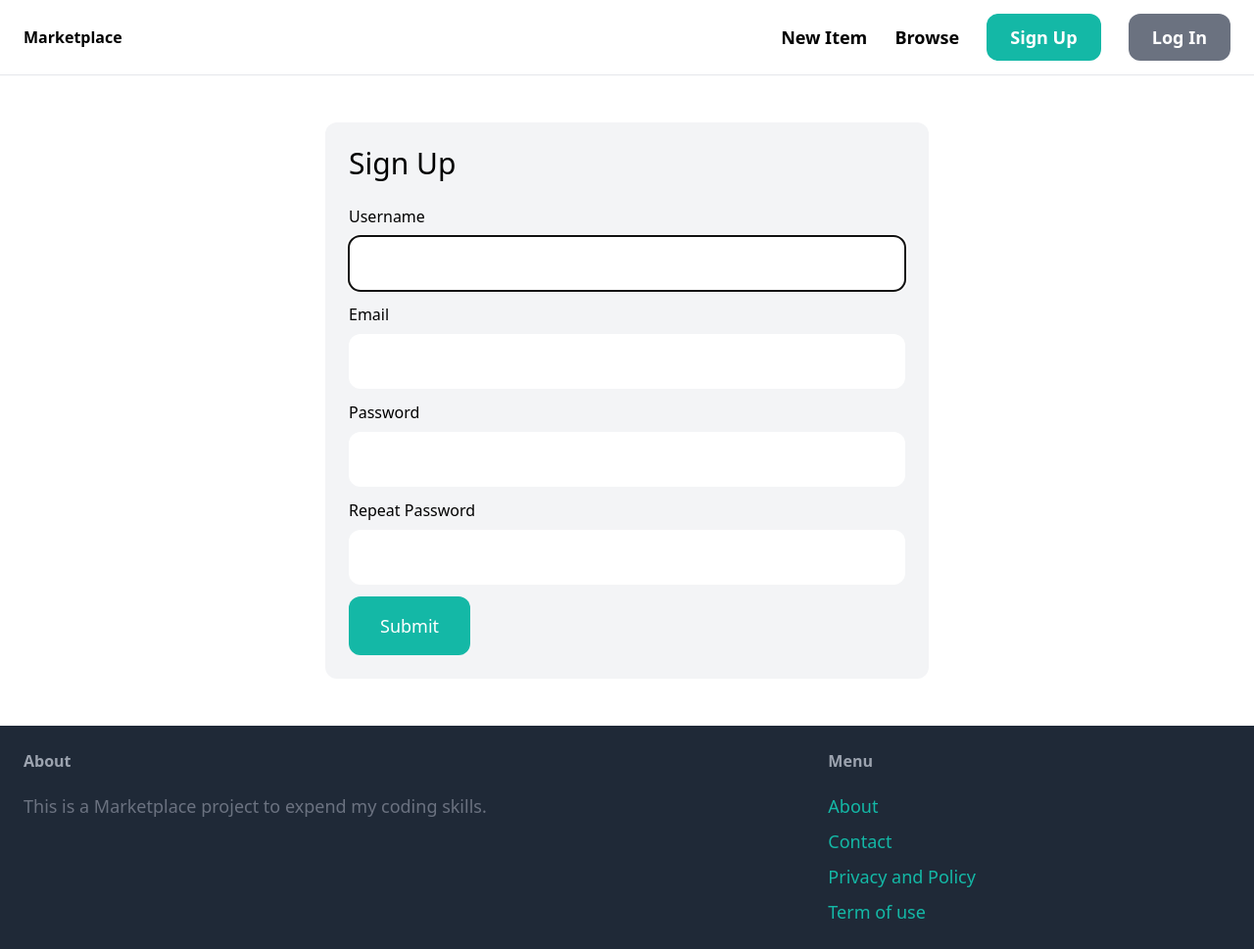
After one commit to ozysouza/marketplace-django-py, a Django app: page /signup/ in a window 1280 px wide. The commit adds this page. Shown: the whole page at 98% size. Run offline with Django 5.2, Linux system fonts and the light colour scheme; some libraries are stand-ins or nearby versions.

Commit message:
Add functionality to create user, add user form and update urls

```diff
--- /dev/null
+++ b/marketplace/core/forms.py
@@ -0,0 +1,26 @@
+from django import forms
+from django.contrib.auth.forms import UserCreationForm
+from django.contrib.auth.models import User
+
+
+class SignupForm(UserCreationForm):
+    class Meta:
+        model = User
+        fields = ('username', 'email', 'password1', 'password2')
+
+    username = forms.CharField(widget=forms.TextInput(attrs={
+        'placehoder': 'Your username',
+        'class': 'w-full py-4 px-6 rounded-xl'
+    }))
+    email = forms.CharField(widget=forms.EmailInput(attrs={
+        'placehoder': 'Your email',
+        'class': 'w-full py-4 px-6 rounded-xl'
+    }))
+    password1 = forms.CharField(widget=forms.PasswordInput(attrs={
+        'placehoder': 'Your password',
+        'class': 'w-full py-4 px-6 rounded-xl'
+    }))
+    password2 = forms.CharField(widget=forms.PasswordInput(attrs={
+        'placehoder': 'Repeat password',
+        'class': 'w-full py-4 px-6 rounded-xl'
+    }))
--- a/marketplace/core/templates/core/base.html
+++ b/marketplace/core/templates/core/base.html
@@ -15,7 +15,7 @@
                 <a href="#" class="text-lg font-semibold hover:text-gray-500">New Item</a>
                 <a href="#" class="text-lg font-semibold hover:text-gray-500">Browse</a>
 
-                <a href="#" class="px-6 py-3 text-lg font-semibold bg-teal-500 text-white rounded-xl hover:bg-teal-700">Sign Up</a>
+                <a href="{% url 'core:signup' %}" class="px-6 py-3 text-lg font-semibold bg-teal-500 text-white rounded-xl hover:bg-teal-700">Sign Up</a>
                 <a href="#" class="px-6 py-3 text-lg font-semibold bg-gray-500 text-white rounded-xl hover:bg-gray-700">Log In</a>
             </div>
         </nav>
--- /dev/null
+++ b/marketplace/core/templates/core/signup.html
@@ -0,0 +1,42 @@
+{% extends "core/base.html" %}
+
+{% block title %}Sign Up{% endblock %}
+
+{% block content %}
+<div class="w-1/2 my-6 p-6 mx-auto bg-gray-100 rounded-xl">
+    <h1 class="mb-6 text-3xl">Sign Up</h1>
+
+    <form action="." method="post">
+        {% csrf_token %}
+
+        <div class="mb-3">
+            <label class="inline-block mb-2">Username</label><br>
+            {{ form.username }}
+        </div>
+        <div class="mb-3">
+            <label class="inline-block mb-2">Email</label><br>
+            {{ form.email }}
+        </div>
+        <div class="mb-3">
+            <label class="inline-block mb-2">Password</label><br>
+            {{ form.password1 }}
+        </div>
+        <div class="mb-3">
+            <label class="inline-block mb-2">Repeat Password</label><br>
+            {{ form.password2 }}
+        </div>
+
+        {% if form.errors or form.non_field_errors %}
+            <div class="mb-3 p-6 bg-red-100 rounded-xl">
+                {% for field in form %}
+                    {{ field.errors }}
+                {% endfor %}
+
+                {{ form.non_field_errors }}
+            </div>
+        {% endif %}
+
+        <button class="py-4 px-8 text-lg bg-teal-500 hover:bg-teal-700 rounded-xl text-white" type="submit">Submit</button>
+    </form>
+</div>
+{% endblock %}
--- a/marketplace/core/urls.py
+++ b/marketplace/core/urls.py
@@ -6,5 +6,6 @@ app_name = 'core'
 
 urlpatterns = [
     path("", views.index, name="index"),
-    path('contact', views.contact, name='contact')
+    path('contact/', views.contact, name='contact'),
+    path('signup/', views.signUp, name='signup')
 ]
--- a/marketplace/core/views.py
+++ b/marketplace/core/views.py
@@ -1,5 +1,7 @@
-from django.shortcuts import render
+from django.shortcuts import render, redirect
+
 from item.models import Category, Item
+from .forms import SignupForm
 
 
 def index(request):
@@ -13,3 +15,19 @@ def index(request):
 
 def contact(request):
     return render(request, 'core/contact.html')
+
+
+def signUp(request):
+    if request.method == 'POST':
+        form = SignupForm(request.POST)
+
+        if form.is_valid():
+            form.save()
+
+            return redirect('/login/')
+    else:
+        form = SignupForm()
+
+    return render(request, 'core/signup.html', {
+        'form': form
+    })
```
